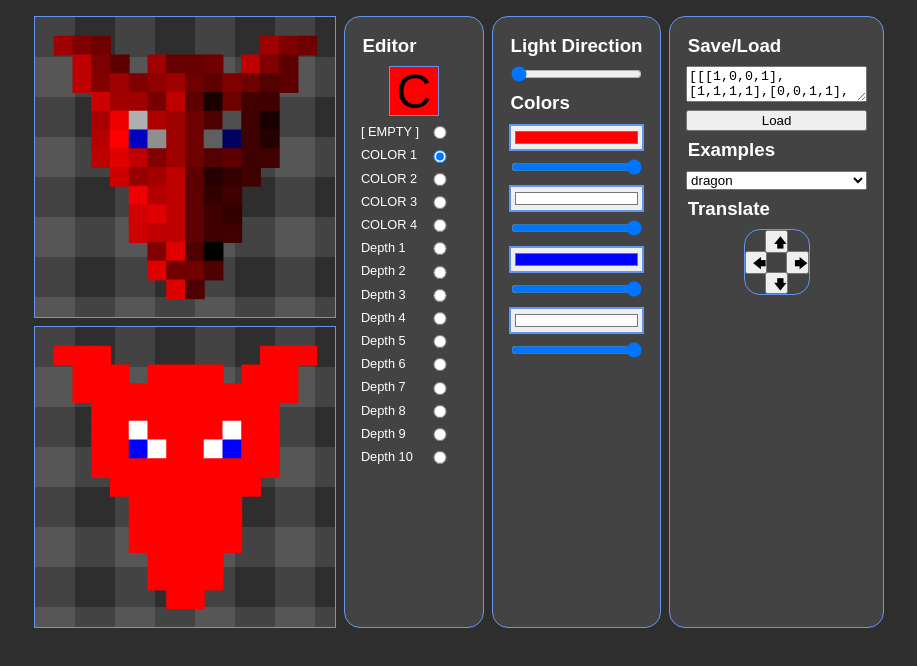
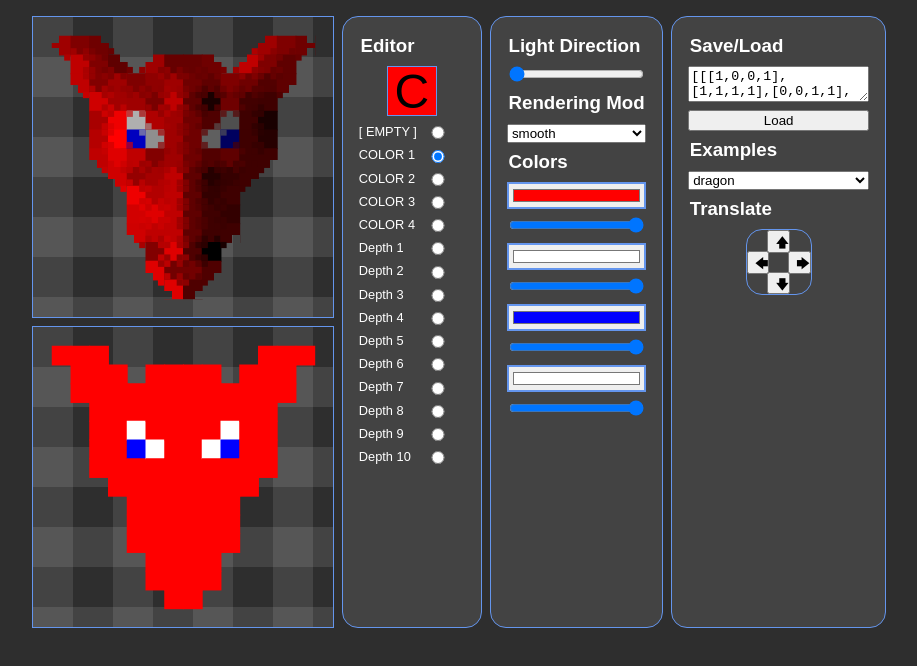
Before and after one commit to Jempasam/cardgame, a plain HTML site: page picture.html in a window 1280 px wide. Shown: the whole page, without its empty margins (181-1098 px from the left). Drawn offline with Linux system fonts and the light colour scheme.

Commit message:
Smoothing

```diff
--- a/js/cardgame/icon/Picture.js
+++ b/js/cardgame/icon/Picture.js
@@ -50,21 +50,18 @@ export class Picture{
     }
 
     /**
-     *
+     * Draw the picture with the farthest pixel the darker.
      * @param {CanvasRenderingContext2D} context
      */
     drawTo(context){
-        context.save()
-        context.scale(1/16,1/16)
-        for(let [x,y] of this.indexes()){
+        this.drawToUsing(context, (x,y)=>{
             let color = this.get_color(x,y)
             let depth = this.get_depth(x,y)
-            if(depth == -1) continue
-            depth = this.get_depth(x,y)/10
-            context.fillStyle = `rgba(${Math.floor(color[0]*255*depth)},${Math.floor(color[1]*255*depth)},${Math.floor(color[2]*255*depth)},${color[3]})`
-            context.fillRect(x,y,1.05,1.05)
-        }
-        context.restore()
+            if(depth == -1) return null
+            depth/=10
+            depth = depth*8/10 + 0.2
+            return [...color.slice(0,3).map(it=>it*depth), color[3]]
+        })
     }
 
     /**
@@ -112,33 +109,155 @@ export class Picture{
     }
 
     /**
+     *
+     * @param {CanvasRenderingContext2D} context
+     * @param {[number,number]} direction
+     */
+    drawSmoothShadedTo(context, direction){
+        const color_map = Array.from({length:16*16}, ()=>[[0,0,0,0],0,0])
+
+        // Get the colors
+        for(let [x,y] of this.indexes()){
+            let color_index = this.get_color_index(x,y)
+            let color = this.get_color(x,y)
+            let depth = this.get_depth(x,y)
+
+            if(depth == -1){
+                color_map[x+y*16] = [[],0,-1]
+                continue
+            }
+
+            let [normal_x,normal_y] = PictureUtils.get_normal(this, x, y)
+            let occlusion = PictureUtils.get_occlusion(this, x, y)
+
+            let light = (Math.max(0, 2+(normal_x)*direction[0]) + Math.max(0, 2+(normal_y)*direction[1]))/8  - occlusion
+            const alpha = color[3]
+            const powalpha = Math.pow(alpha, 6)
+            const alpha_ratio = depth/9
+            const final_alpha = alpha*alpha_ratio + powalpha*(1-alpha_ratio)
+
+            color_map[x+y*16] = [color.map((it,i)=>i==3?it:it*light),color_index,depth]
+            //[color[0]*light,color[1]*light,color[2]*light,final_alpha,depth]
+        }
+
+        // Draw the pixels
+        context.save()
+        context.scale(1/16,1/16)
+        for(const [x,y] of this.indexes()){
+            const [color,material,depth] = color_map[x+y*16]
+
+            // Center color
+            if(depth != -1){
+                context.fillStyle = PictureUtils.get_css_color(color)
+                context.fillRect(x,y,1.05,1.05)
+            }
+
+            // Corner Colors
+            for(const dx of [-1,1]){
+                for(const dy of [-1,1]){
+                    if(x+dx<0 || x+dx>=16 || y+dy<0 || y+dy>=16) continue
+                    const b= color_map[x+(y+dy)*16]
+                    const c= color_map[x+dx+y*16]
+                    const corner = color_map[x+dx+(y+dy)*16]
+                    if(c[2]==-1 && b[2]==-1 && corner[2]==-1){
+                        context.clearRect(x+0.3 + dx/3, y+0.3 + dy/3, 0.42, 0.42)
+                    }
+                    else if(c[1]==b[1] && c[2]!=-1 && b[2]!=-1){
+                        let final_color
+                        if(depth!=-1) final_color = Array.from({length:4}, (_,i)=>(color[i] + b[0][i] + c[0][i])/3)
+                        else final_color = Array.from({length:4}, (_,i)=>(b[0][i] + c[0][i])/2)
+                        context.fillStyle = PictureUtils.get_css_color(final_color)
+                        context.fillRect(x+0.33 + dx/3, y+0.33 + dy/3, 0.33, 0.33)
+                    }
+                }
+            }
+            //const color=mapping.slice(0,4)
+        }
+        context.restore()
+    }
+
+    /**
+     * Draw the color of the pixels.
      * @param {CanvasRenderingContext2D} context
      */
     drawColorTo(context){
+        this.drawToUsing(context, (x,y)=>this.get_color(x,y), true)
+    }
+
+    /**
+     * Draw the depth as grayscale heightmap.
+     * @param {CanvasRenderingContext2D} context
+     */
+    drawDepthTo(context){
+        this.drawToUsing(context, (x,y)=>{
+            let depth = this.get_depth(x,y)
+            if(depth == -1) return null
+            depth = depth/10
+            return [depth,depth,depth,1]
+        })
+    }
+
+    /**
+     * Draw the picture using a color getter.
+     * @param {CanvasRenderingContext2D} context
+     * @param {function(number,number):[number,number,number,number]|null} color_getter
+     * @param {boolean} test_empty Ignore empty pixels.
+     */
+    drawToUsing(context, color_getter, test_empty=false){
         context.save()
         context.scale(1/16,1/16)
         for(let [x,y] of this.indexes()){
-            if(this.get_depth(x,y) == -1) continue
-            let color = this.get_color(x,y)
+            if (test_empty && this.get_depth(x,y) == -1) continue
+            let color = color_getter(x,y)
+            if(color == null) continue
             context.fillStyle = `rgba(${Math.floor(color[0]*255)},${Math.floor(color[1]*255)},${Math.floor(color[2]*255)},${color[3]})`
             context.fillRect(x,y,1.05,1.05)
         }
         context.restore()
     }
 
+}
+
+export const PictureUtils = {
+
     /**
-     * @param {CanvasRenderingContext2D} context
+     * Get the normal of a pixel of a picture.
+     * @param {Picture} picture
+     * @param {number} x
+     * @param {number} y
      */
-    drawDepthTo(context){
-        context.save()
-        context.scale(1/16,1/16)
-        for(let [x,y] of this.indexes()){
-            let depth = this.get_depth(x,y)
-            if(depth == -1) continue
-            depth = Math.floor((depth/10)*255)
-            context.fillStyle = `rgba(${depth},${depth},${depth},1)`
-            context.fillRect(x,y,1.05,1.05)
-        }
-        context.restore()
+    get_normal(picture, x, y){
+        let depth = picture.get_depth(x,y)
+        let normal_x = 0
+        let normal_y = 0
+
+        if(x==0) normal_x = depth-picture.get_depth(x+1,y)
+        else if(x==15) normal_x = picture.get_depth(x+1,y)-depth
+        else normal_x = (depth-picture.get_depth(x-1,y))+(picture.get_depth(x+1,y)-depth)/2
+
+        if(y==0) normal_y = depth-picture.get_depth(x,y+1)
+        else if(y==15) normal_y = picture.get_depth(x,y-1)-depth
+        else normal_y = (depth-picture.get_depth(x,y-1))+(picture.get_depth(x,y+1)-depth)/2
+
+        return [normal_x, normal_y]
+    },
+
+    /**
+     * Get the occlusion factor of a pixel of a picture.
+     */
+    get_occlusion(picture, x, y){
+        let depth = picture.get_depth(x,y)
+        let occlusion = 0
+        if(x!=0 && x!=15) occlusion += (picture.get_depth(x+1,y)-depth) - (depth-picture.get_depth(x-1,y))
+        if(y!=0 && y!=15) occlusion += (picture.get_depth(x,y+1)-depth) - (depth-picture.get_depth(x,y-1))
+        return Math.max(0,occlusion)/20
+    },
+
+    /**
+     * Get the color in css format
+     * @param {[number,number,number,number]} color
+     */
+    get_css_color(color){
+        return `rgba(${Math.floor(color[0]*255)},${Math.floor(color[1]*255)},${Math.floor(color[2]*255)},${color[3]})`
     }
 }
--- a/js/view/picture.js
+++ b/js/view/picture.js
@@ -2,57 +2,17 @@ import { Picture } from "../cardgame/icon/Picture.js";
 import { html } from "../utils/doc.js";
 import { get } from "../utils/query.js";
 
-const render_canvas = /** @type {HTMLCanvasElement} */ (
-  document.querySelector("#renderer")
-);
-const editor_canvas = /** @type {HTMLCanvasElement} */ (
-  document.querySelector("#editor_renderer")
-);
-const load_textarea = /** @type {HTMLTextAreaElement} */ (
-  document.querySelector("#load_content")
-);
-const load_button = /** @type {HTMLButtonElement} */ (
-  document.querySelector("#load")
-);
+
+const render_canvas = /** @type {HTMLCanvasElement} */ ( document.querySelector("#renderer"));
+const editor_canvas = /** @type {HTMLCanvasElement} */ (document.querySelector("#editor_renderer"));
+const load_textarea = /** @type {HTMLTextAreaElement} */ (document.querySelector("#load_content"));
+const load_button = /** @type {HTMLButtonElement} */ (document.querySelector("#load"));
 const color_display = document.querySelector("#color_display");
 
-let picture = new Picture(
-  [
-    [1, 0, 0, 1],
-    [1, 1, 1, 1],
-    [0, 0, 1, 1],
-    [1, 1, 1, 1],
-  ],
-  [
-    0, 0, 0, 0, 0, 0, 0, 0, 0, 0, 0, 0, 0, 0, 0, 0, 0, 0, 0, 0, 0, 0, 0, 0, 0,
-    0, 0, 0, 0, 0, 0, 0, 0, 0, 0, 0, 0, 0, 0, 0, 0, 0, 0, 0, 0, 0, 0, 0, 0, 0,
-    0, 0, 0, 0, 0, 0, 0, 0, 0, 0, 0, 0, 0, 0, 0, 0, 0, 0, 0, 0, 0, 0, 0, 0, 0,
-    0, 0, 0, 0, 0, 0, 0, 0, 0, 0, 1, 0, 0, 0, 0, 1, 0, 0, 0, 0, 0, 0, 0, 0, 0,
-    0, 2, 1, 0, 0, 1, 2, 0, 0, 0, 0, 0, 0, 0, 0, 0, 0, 0, 0, 0, 0, 0, 0, 0, 0,
-    0, 0, 0, 0, 0, 0, 0, 0, 0, 0, 0, 0, 0, 0, 0, 0, 0, 0, 0, 0, 0, 0, 0, 0, 0,
-    0, 0, 0, 0, 0, 0, 0, 0, 0, 0, 0, 0, 0, 0, 0, 0, 0, 0, 0, 0, 0, 0, 0, 0, 0,
-    0, 0, 0, 0, 0, 0, 0, 0, 0, 0, 0, 0, 0, 0, 0, 0, 0, 0, 0, 0, 0, 0, 0, 0, 0,
-    0, 0, 0, 0, 0, 0, 0, 0, 0, 0, 0, 0, 0, 0, 0, 0, 0, 0, 0, 0, 0, 0, 0, 0, 0,
-    0, 0, 0, 0, 0, 0, 0, 0, 0, 0, 0, 0, 0, 0, 0, 0, 0, 0, 0, 0, 0, 0, 0, 0, 0,
-    0, 0, 0, 0, 0, 0,
-  ],
-  [
-    -1, -1, -1, -1, -1, -1, -1, -1, -1, -1, -1, -1, -1, -1, -1, -1, -1, 0, 0, 0,
-    -1, -1, -1, -1, -1, -1, -1, -1, 0, 0, 0, -1, -1, -1, 1, 1, 1, -1, 0, 0, 0,
-    0, -1, 1, 1, 1, -1, -1, -1, -1, 1, 1, 2, 2, 2, 3, 3, 2, 2, 2, 1, 1, -1, -1,
-    -1, -1, -1, 1, 2, 3, 3, 5, 5, 3, 3, 2, 1, -1, -1, -1, -1, -1, -1, 0, 3, 4,
-    5, 6, 6, 5, 4, 3, 0, -1, -1, -1, -1, -1, -1, 0, 3, 5, 5, 6, 6, 5, 5, 3, 0,
-    -1, -1, -1, -1, -1, -1, 0, 2, 4, 4, 5, 5, 4, 4, 2, 0, -1, -1, -1, -1, -1,
-    -1, -1, 1, 2, 3, 5, 5, 3, 2, 1, -1, -1, -1, -1, -1, -1, -1, -1, -1, 2, 3, 5,
-    5, 3, 2, -1, -1, -1, -1, -1, -1, -1, -1, -1, -1, 1, 3, 5, 5, 3, 1, -1, -1,
-    -1, -1, -1, -1, -1, -1, -1, -1, 1, 2, 4, 4, 2, 1, -1, -1, -1, -1, -1, -1,
-    -1, -1, -1, -1, -1, 0, 3, 3, 0, -1, -1, -1, -1, -1, -1, -1, -1, -1, -1, -1,
-    -1, 2, 2, 2, 2, -1, -1, -1, -1, -1, -1, -1, -1, -1, -1, -1, -1, -1, 2, 2,
-    -1, -1, -1, -1, -1, -1, -1, -1, -1, -1, -1, -1, -1, -1, -1, -1, -1, -1, -1,
-    -1, -1, -1, -1,
-  ]
-);
+let picture = new Picture()
 
+import rendering_modes from "./picture/rendering_modes.js";
+let rendering_mode = rendering_modes.shaded
 let brush = ["color", 0];
 let light_direction = [1,0]
 
@@ -64,7 +24,7 @@ function render() {
   context.save();
   context.scale(render_canvas.width, render_canvas.height);
   context.clearRect(0, 0, 1, 1);
-  picture.drawShadedTo(context,light_direction);
+  rendering_mode(context, picture, light_direction);
   context.restore();
 
   // Draw Editor
@@ -146,6 +106,19 @@ document.querySelector("#light_direction").oninput = (e)=>{
     render()
     console.log(light_direction)
 }
+
+// Rendering Mode
+get("#rendering_mode").append(html`
+    ${function*(){
+        for(const [name, func] of Object.entries(rendering_modes)){
+            const option=html.a`<option value=${name}>${name}</option>`
+            option.onclick = ()=>{rendering_mode=func; render()}
+            yield option
+        }
+    }}
+`)
+
+get("#rendering_mode").firstElementChild.click()
 
 // Editor Draw
 function setValue(x, y) {
--- /dev/null
+++ b/js/view/picture/rendering_modes.js
@@ -0,0 +1,26 @@
+import { Picture } from "../../cardgame/icon/Picture.js";
+
+/** @type {{ [key:string]: function(CanvasRenderingContext2D, Picture, [number,number]):void }} */
+export default {
+
+    smooth(context, picture, light_direction){
+        picture.drawSmoothShadedTo(context, light_direction)
+    },
+
+    shaded(context, picture, light_direction){
+        picture.drawShadedTo(context, light_direction)
+    },
+
+    color(context, picture){
+        picture.drawColorTo(context)
+    },
+
+    depth(context, picture){
+        picture.drawDepthTo(context)
+    },
+
+    simple(context, picture){
+        picture.drawTo(context)
+    }
+
+}
--- a/picture.html
+++ b/picture.html
@@ -20,6 +20,8 @@
         <div class="vertical menu">
             <h3>Light Direction</h3>
             <input type="range" id="light_direction" min="0" max="360" value="0">
+            <h3>Rendering Mod</h3>
+            <select id="rendering_mode"></select>
             <h3>Colors</h3>
             <input type="color" id="colors0" value="#000000">
             <input type="range" id="alpha0" min="0" max="100">
```
